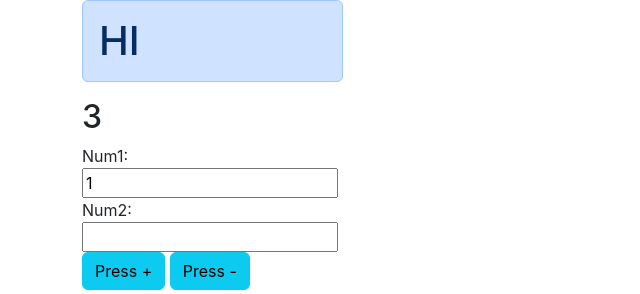
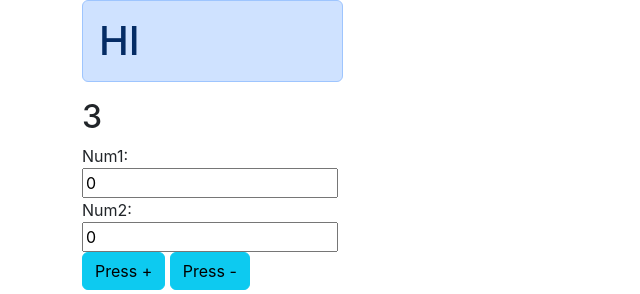
Before and after one commit to ranerlich7/react_initial, a React (Create React App) app: page / in a window 1280 px wide. Shown: the top 294 px of the page, without its empty margins (0-640 px from the left). Built offline with nearby package versions, Linux system fonts and the light colour scheme; the HTML template or start-up script is replaced by a standard one.

Commit message:
added calculator functionality

```diff
--- a/src/components/Button.js
+++ b/src/components/Button.js
@@ -4,6 +4,8 @@ function Button() {
   // this is the way to define state in react
   // explanation -> const ["statename", "setStatename _function"] = useState("defaultvalue")
   const [counter, setCounter] = useState(0);
+  const [num1, setNum1] = useState("0");
+  const [num2, setNum2] = useState("0");
   return (
     <>
       {/*
@@ -11,14 +13,22 @@ function Button() {
       2. when i change the value in an input field- how is the state changed? onChange
       3. take value from 2 fields add them and update the counter
       */}
-      Num1: <input value="1" />
+      Num1: <input value={num1} onChange={(e) => setNum1(e.target.value)} />
       <br />
-      Num2: <input></input>
-      <button className="btn btn-info" onClick={() => setCounter(counter + 1)}>
+      Num2: <input value={num2} onChange={(e) => setNum2(e.target.value)} />
+      {/* Plus action */}
+      <button
+        className="btn btn-info"
+        onClick={() => setCounter(parseFloat(num1) + parseFloat(num2))}
+      >
         Press +
       </button>
       &nbsp;
-      <button className="btn btn-info" onClick={() => setCounter(counter - 1)}>
+      {/* minus action */}
+      <button
+        className="btn btn-info"
+        onClick={() => setCounter(parseFloat(num1) - parseFloat(num2))}
+      >
         Press -
       </button>
       <div>{counter}</div>
```
